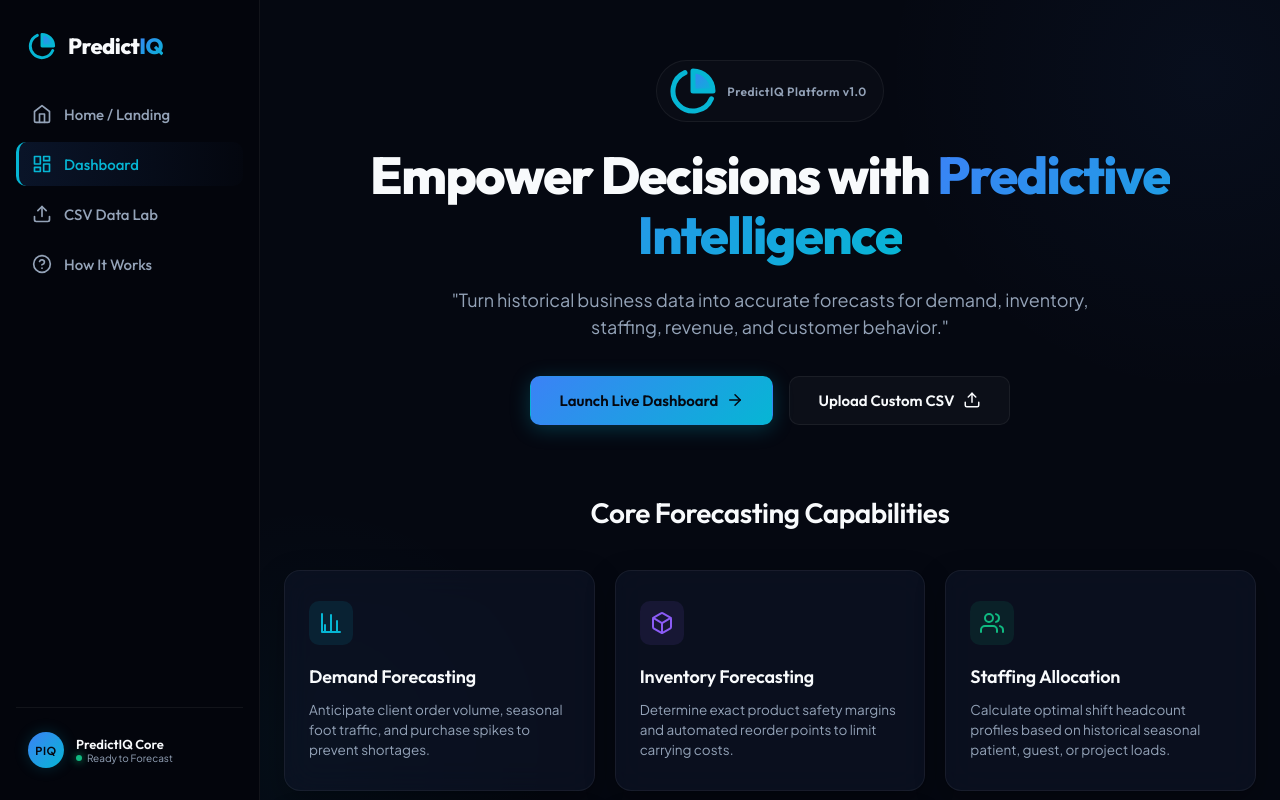
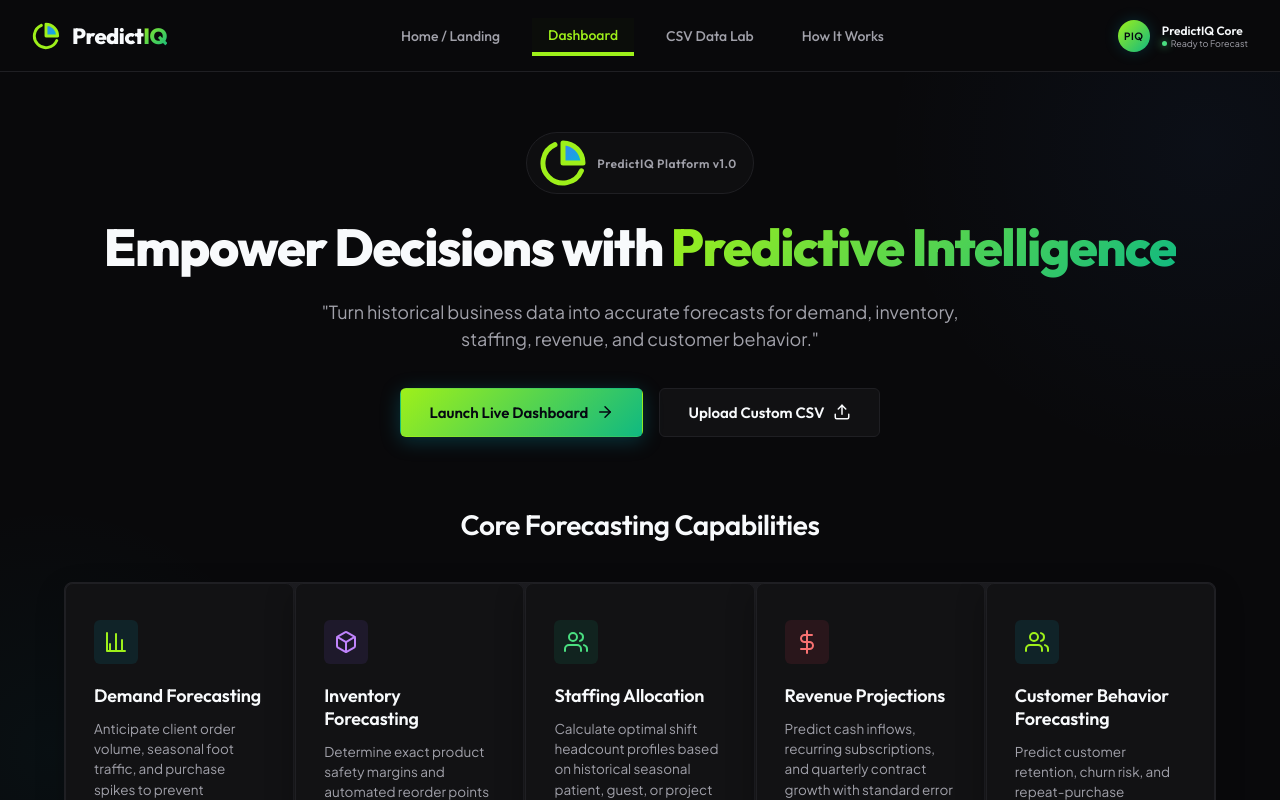
Before and after one commit to deetchanadevi/Insightflow, a plain HTML site: page index.html in a window 1280 px wide. Drawn offline with nearby package versions, Linux system fonts and the light colour scheme.

Commit message:
style: rebrand platform layout to match Figma SquareUp dark theme and horizontal navbar

```diff
--- a/styles.css
+++ b/styles.css
@@ -4,31 +4,36 @@
    ========================================================================== */
 
 :root {
-    /* Color Palette */
-    --bg-primary: #050811;
-    --bg-secondary: #0b1120;
-    --bg-sidebar: #03050c;
-    --card-bg: rgba(15, 23, 42, 0.55);
-    --border-color: rgba(255, 255, 255, 0.06);
-    --border-hover: rgba(255, 255, 255, 0.12);
+    /* Color Palette - Figma SquareUp Theme */
+    --bg-primary: #09090b;
+    --bg-secondary: #121214;
+    --bg-sidebar: #09090b;
+    --card-bg: #121214;
+    --border-color: #1f1f23;
+    --border-hover: #2d2d34;
 
     /* Text Colors */
     --text-primary: #f8fafc;
-    --text-secondary: #94a3b8;
-    --text-muted: #475569;
+    --text-secondary: #a1a1aa;
+    --text-muted: #52525b;
 
     /* Accents & Brand Gradients */
     --brand-blue: #3b82f6;
-    --brand-cyan: #06b6d4;
-    --brand-purple: #8b5cf6;
-    --brand-emerald: #10b981;
-    --brand-rose: #f43f5e;
-    --brand-gold: #f59e0b;
+    --brand-cyan: #9ef01a; /* Vibrant Lime Green from Figma Template */
+    --brand-purple: #c084fc;
+    --brand-emerald: #4ade80;
+    --brand-rose: #f87171;
+    --brand-gold: #fbbf24;
 
-    --brand-gradient: linear-gradient(135deg, #3b82f6 0%, #06b6d4 100%);
-    --purple-gradient: linear-gradient(135deg, #a78bfa 0%, #8b5cf6 100%);
+    --brand-gradient: linear-gradient(135deg, #9ef01a 0%, #10b981 100%);
+    --purple-gradient: linear-gradient(135deg, #c084fc 0%, #8b5cf6 100%);
     --rose-gradient: linear-gradient(135deg, #fda4af 0%, #f43f5e 100%);
     --emerald-gradient: linear-gradient(135deg, #6ee7b7 0%, #10b981 100%);
+
+    /* Dynamic Theme Accent Properties */
+    --theme-accent: #9ef01a; /* Default to Lime Green */
+    --theme-accent-glow: rgba(158, 240, 26, 0.15);
+    --theme-accent-glow-ultra-low: rgba(158, 240, 26, 0.02);
 
     /* Fonts */
     --font-heading: 'Outfit', sans-serif;
@@ -37,9 +42,9 @@
     /* Layout metrics */
     --sidebar-width: 260px;
     --transition-speed: 0.25s;
-    --radius-lg: 16px;
-    --radius-md: 10px;
-    --radius-sm: 6px;
+    --radius-lg: 8px; /* Sharp container borders */
+    --radius-md: 6px;  /* Sharp component borders */
+    --radius-sm: 4px;
 }
 
 /* ==========================================================================
@@ -92,28 +97,36 @@
    ========================================================================== */
 .app-container {
     display: flex;
+    flex-direction: column;
     width: 100vw;
     height: 100vh;
     position: relative;
+    overflow: hidden;
 }
 
-/* Sidebar Navigation */
+/* Sidebar refactored as a horizontal Top Navigation Bar */
 .sidebar {
-    width: var(--sidebar-width);
+    width: 100%;
+    height: 72px;
     background-color: var(--bg-sidebar);
-    border-right: 1px solid var(--border-color);
+    border-bottom: 1px solid var(--border-color);
+    border-right: none;
     display: flex;
-    flex-direction: column;
-    padding: 24px 16px;
+    flex-direction: row;
+    justify-content: space-between;
+    align-items: center;
+    padding: 0 32px;
     flex-shrink: 0;
     z-index: 100;
+    position: sticky;
+    top: 0;
 }
 
 .brand {
     display: flex;
     align-items: center;
     gap: 12px;
-    padding: 8px 12px 32px 12px;
+    padding: 0;
     cursor: pointer;
 }
 
@@ -139,20 +152,21 @@
 
 .nav-menu {
     display: flex;
-    flex-direction: column;
-    gap: 6px;
-    flex-grow: 1;
+    flex-direction: row;
+    align-items: center;
+    gap: 16px;
+    flex-grow: 0;
 }
 
 .nav-item {
     display: flex;
     align-items: center;
-    gap: 12px;
-    padding: 12px 16px;
+    gap: 8px;
+    padding: 8px 16px;
     color: var(--text-secondary);
-    border-radius: var(--radius-md);
+    border-radius: var(--radius-sm);
     font-family: var(--font-heading);
-    font-size: 15px;
+    font-size: 14px;
     font-weight: 500;
     transition: all var(--transition-speed) ease;
     position: relative;
@@ -164,35 +178,35 @@
 }
 
 .nav-item.active {
-    background: linear-gradient(90deg, rgba(59, 130, 246, 0.12) 0%, rgba(59, 130, 246, 0.01) 100%);
-    color: var(--brand-cyan);
-    border-left: 3px solid var(--brand-cyan);
-    padding-left: 13px;
+    background: var(--theme-accent-glow-ultra-low);
+    color: var(--theme-accent);
+    border-bottom: 2px solid var(--theme-accent);
+    border-left: none;
+    border-radius: 0;
+    box-shadow: 0 2px 0 var(--theme-accent);
 }
 
 .nav-icon {
-    transition: transform var(--transition-speed) ease;
-}
-
-.nav-item:hover .nav-icon {
-    transform: scale(1.05);
+    display: none; /* Hide icons in topbar navigation links for a cleaner look matching Figma template */
 }
 
 .sidebar-footer {
-    border-top: 1px solid var(--border-color);
-    padding-top: 16px;
+    border-top: none;
+    padding-top: 0;
+    display: flex;
+    align-items: center;
 }
 
 .user-profile {
     display: flex;
     align-items: center;
     gap: 12px;
-    padding: 8px 12px;
+    padding: 0;
 }
 
 .avatar {
-    width: 36px;
-    height: 36px;
+    width: 32px;
+    height: 32px;
     border-radius: 50%;
     background: var(--brand-gradient);
     display: flex;
@@ -200,7 +214,7 @@
     justify-content: center;
     font-weight: 700;
     color: #050811;
-    font-size: 11px;
+    font-size: 10px;
     letter-spacing: 0.5px;
     box-shadow: 0 0 15px rgba(6, 182, 212, 0.2);
 }
@@ -214,20 +228,20 @@
     font-weight: 600;
     font-family: var(--font-heading);
     color: var(--text-primary);
-    font-size: 13px;
+    font-size: 12px;
 }
 
 .user-status {
-    font-size: 10px;
+    font-size: 9px;
     color: var(--text-secondary);
     display: flex;
     align-items: center;
-    gap: 5px;
+    gap: 4px;
 }
 
 .status-dot {
-    width: 6px;
-    height: 6px;
+    width: 5px;
+    height: 5px;
     border-radius: 50%;
     display: inline-block;
 }
@@ -245,6 +259,7 @@
     flex-direction: column;
     overflow-y: auto;
     position: relative;
+    height: calc(100vh - 72px);
 }
 
 /* Background Glowing Orbs for Aesthetics */
@@ -556,13 +571,24 @@
 
 .features-grid {
     display: grid;
-    grid-template-columns: repeat(auto-fit, minmax(240px, 1fr));
-    gap: 20px;
+    grid-template-columns: repeat(auto-fit, minmax(220px, 1fr));
+    gap: 1px;
+    background-color: var(--border-color);
+    border: 1px solid var(--border-color);
+    border-radius: var(--radius-lg);
+    overflow: hidden;
+    box-shadow: 0 10px 30px rgba(0, 0, 0, 0.2);
 }
 
 .feature-box {
-    padding: 30px 24px;
+    background: var(--bg-secondary);
+    padding: 36px 28px;
     text-align: left;
+    transition: background var(--transition-speed);
+}
+
+.feature-box:hover {
+    background: rgba(255, 255, 255, 0.015);
 }
 
 .feature-icon {
@@ -1111,17 +1137,21 @@
 
 .pipeline-road {
     display: grid;
-    grid-template-columns: repeat(4, 1fr);
-    gap: 20px;
+    grid-template-columns: repeat(auto-fit, minmax(220px, 1fr));
+    gap: 1px;
+    background-color: var(--border-color);
+    border: 1px solid var(--border-color);
+    border-radius: var(--radius-lg);
+    overflow: hidden;
     margin-bottom: 40px;
     position: relative;
 }
 
 .pipeline-card {
-    background: rgba(255, 255, 255, 0.01);
-    border: 1px solid var(--border-color);
-    border-radius: var(--radius-lg);
-    padding: 24px 20px;
+    background: var(--bg-secondary);
+    border: none !important;
+    border-radius: 0 !important;
+    padding: 32px 24px;
     position: relative;
 }
 
@@ -1292,12 +1322,22 @@
     .sidebar {
         width: 100%;
         height: auto;
-        border-right: none;
+        flex-direction: column;
+        gap: 16px;
+        padding: 16px;
         border-bottom: 1px solid var(--border-color);
-        padding: 16px;
+        align-items: center;
     }
     .brand {
-        padding-bottom: 16px;
+        padding: 0;
+    }
+    .nav-menu {
+        flex-wrap: wrap;
+        justify-content: center;
+        gap: 12px;
+    }
+    .sidebar-footer {
+        display: none;
     }
     .top-header {
         padding: 16px 20px;
```
